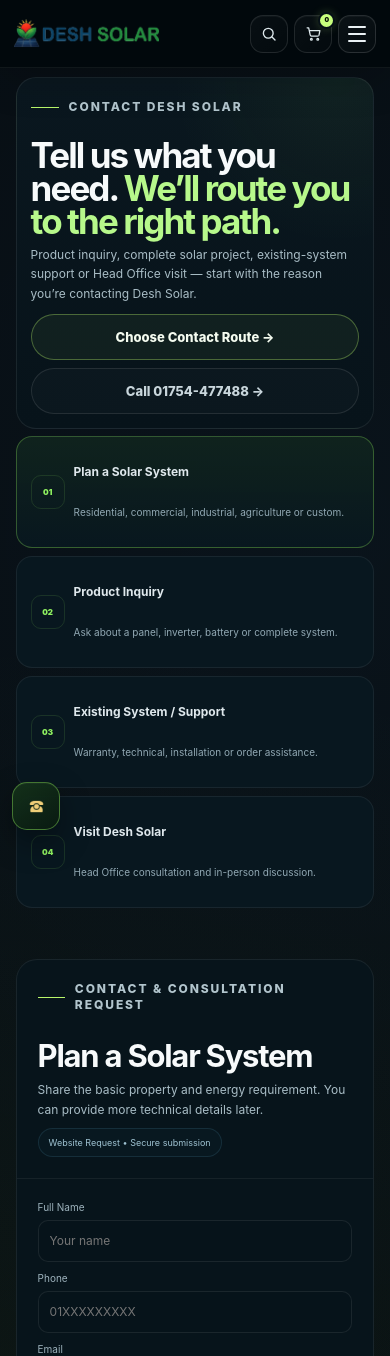
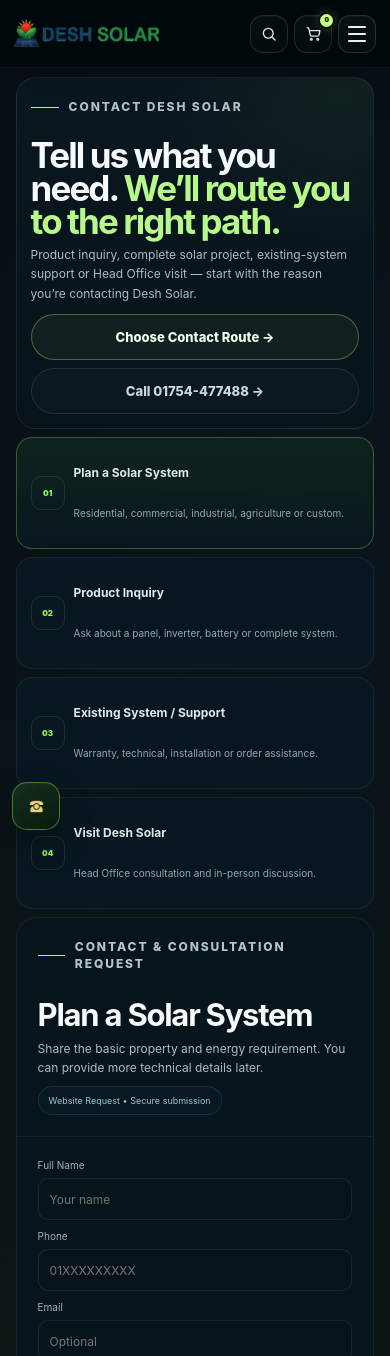
Before and after one commit to Sabrina-Sumona/Desh-solar-website-upgradation, a Next.js app: page /contact in a window 390 px wide. Shown: the top 1356 px of the page. Built offline with nearby package versions, Linux system fonts and the light colour scheme.

Commit message:
style(contact): balance spacing around contact route cards

```diff
--- a/src/styles/contact.css
+++ b/src/styles/contact.css
@@ -110,7 +110,7 @@
 }
 
 .contactCompactHero {
-  margin: 14px 4vw 10px;
+  margin: 14px 4vw 0;
   padding: 19px 20px;
   min-height: 130px;
   border: 1px solid rgba(255, 255, 255, 0.075);
@@ -150,7 +150,7 @@
 }
 
 .contactRouteSection {
-  padding: 0 4vw 3vh;
+  padding: 10px 4vw;
 }
 
 .contactRouteGrid {
@@ -205,7 +205,7 @@
 }
 
 .contactConsultationSection {
-  padding: 4vh 4vw 6vh;
+  padding: 0 4vw 6vh;
   display: grid;
   grid-template-columns: minmax(0, 1.35fr) minmax(320px, 0.65fr);
   gap: 12px;
@@ -1253,7 +1253,7 @@
   }
 
   .contactCompactHero {
-    margin: 9px 4vw 7px;
+    margin: 9px 4vw 0;
     padding: 14px;
     display: block;
   }
@@ -1271,8 +1271,13 @@
     grid-template-columns: 1fr;
   }
 
+  .contactRouteSection {
+    padding-top: 8px;
+    padding-bottom: 8px;
+  }
+
   .contactConsultationSection {
-    padding: 3vh 4vw 5vh;
+    padding: 0 4vw 5vh;
   }
 
   .contactFormHead {
```
